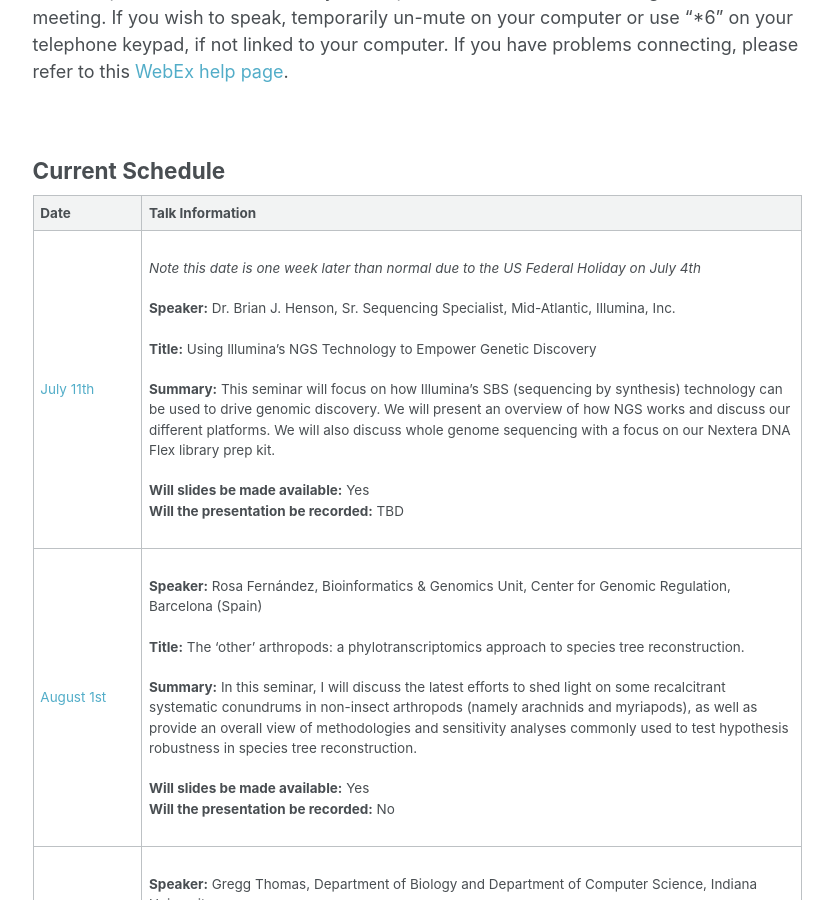
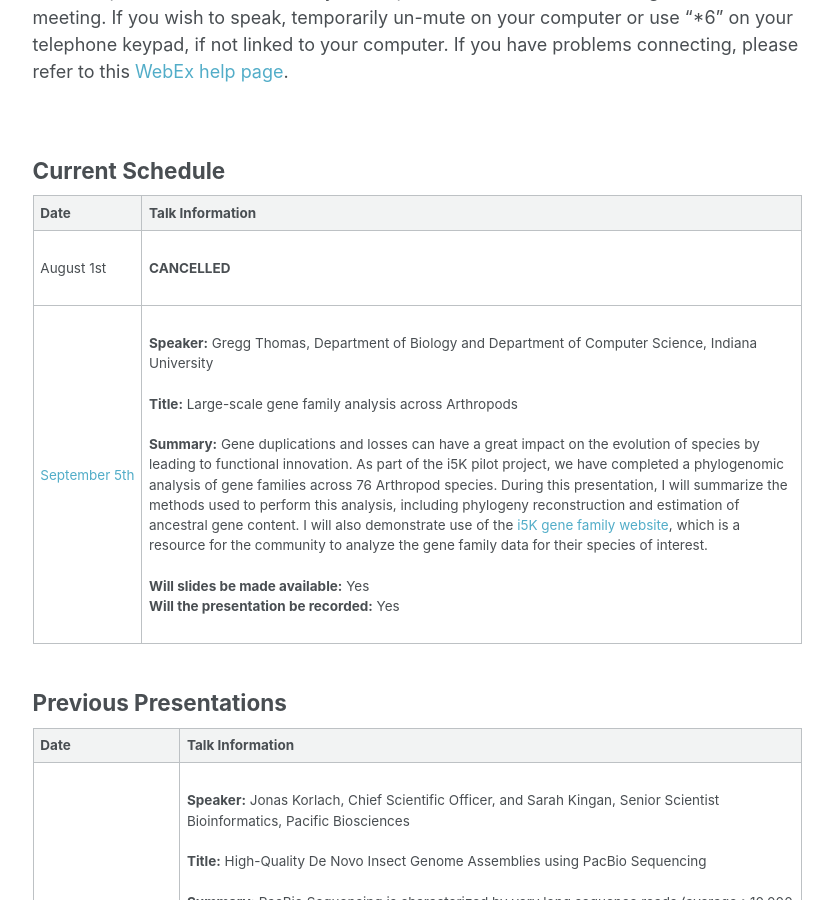
Before and after one commit to i5k/i5k.github.io, a Jekyll site: the page built from _pages/webinar.md, in a window 1280 px wide and 900 px high, scrolled down 1396 px. Shown: the whole window, without its empty margins (249-1082 px from the left). Built offline with Jekyll 4.4.1, drawn with Linux system fonts in a browser that asks for light colours; some of the changed text lies outside the part shown.

Commit message:
updating webinar speaker

```diff
--- a/_pages/webinar.md
+++ b/_pages/webinar.md
@@ -34,8 +34,7 @@
 
 | __Date__ | __Talk Information__|
 | ---- | ---- |
-|[July&nbsp;11th](https://www.timeanddate.com/worldclock/fixedtime.html?msg=i5k+webinar&iso=20180711T11&p1=263&ah=1)|<br>*Note this date is one week later than normal due to the US Federal Holiday on July 4th*<br><br>__Speaker:__ Dr. Brian J. Henson, Sr. Sequencing Specialist, Mid-Atlantic, Illumina, Inc. <br><br>__Title:__ Using Illumina’s NGS Technology to Empower Genetic Discovery<br><br>__Summary:__ This seminar will focus on how Illumina’s SBS (sequencing by synthesis) technology can be used to drive genomic discovery. We will present an overview of how NGS works and discuss our different platforms. We will also discuss whole genome sequencing with a focus on our Nextera DNA Flex library prep kit.<br><br>__Will slides be made available:__ Yes<br>__Will the presentation be recorded:__ TBD<br><br>|
-|[August&nbsp;1st](https://www.timeanddate.com/worldclock/fixedtime.html?msg=i5k+webinar&iso=20180801T11&p1=263&ah=1)|<br>__Speaker:__ Rosa Fernández, Bioinformatics & Genomics Unit, Center for Genomic Regulation, Barcelona (Spain)<br><br>__Title:__ The 'other' arthropods: a phylotranscriptomics approach to species tree reconstruction. <br><br>__Summary:__ In this seminar, I will discuss the latest efforts to shed light on some recalcitrant systematic conundrums in non-insect arthropods (namely arachnids and myriapods), as well as provide an overall view of methodologies and sensitivity analyses commonly used to test hypothesis robustness in species tree reconstruction.<br><br>__Will slides be made available:__ Yes<br>__Will the presentation be recorded:__ No<br><br>|
+|August&nbsp;1st|<br> __CANCELLED__<br><br>|
 |[September&nbsp;5th](https://www.timeanddate.com/worldclock/fixedtime.html?msg=i5k+webinar&iso=20180905T11&p1=263&ah=1)|<br>__Speaker:__ Gregg Thomas, Department of Biology and Department of Computer Science, Indiana University <br><br>__Title:__ Large-scale gene family analysis across Arthropods  <br><br>__Summary:__ Gene duplications and losses can have a great impact on the evolution of species by leading to functional innovation. As part of the i5K pilot project, we have completed a phylogenomic analysis of gene families across 76 Arthropod species. During this presentation, I will summarize the methods used to perform this analysis, including phylogeny reconstruction and estimation of ancestral gene content. I will also demonstrate use of the [i5K gene family website](https://cgi.soic.indiana.edu/~grthomas/i5k-web/main.html), which is a resource for the community to analyze the gene family data for their species of interest. <br><br>__Will slides be made available:__ Yes<br>__Will the presentation be recorded:__ Yes<br><br>|
 
 
```
Also changed, not shown: other parts of _pages/webinar.md (+1 -0 lines).
